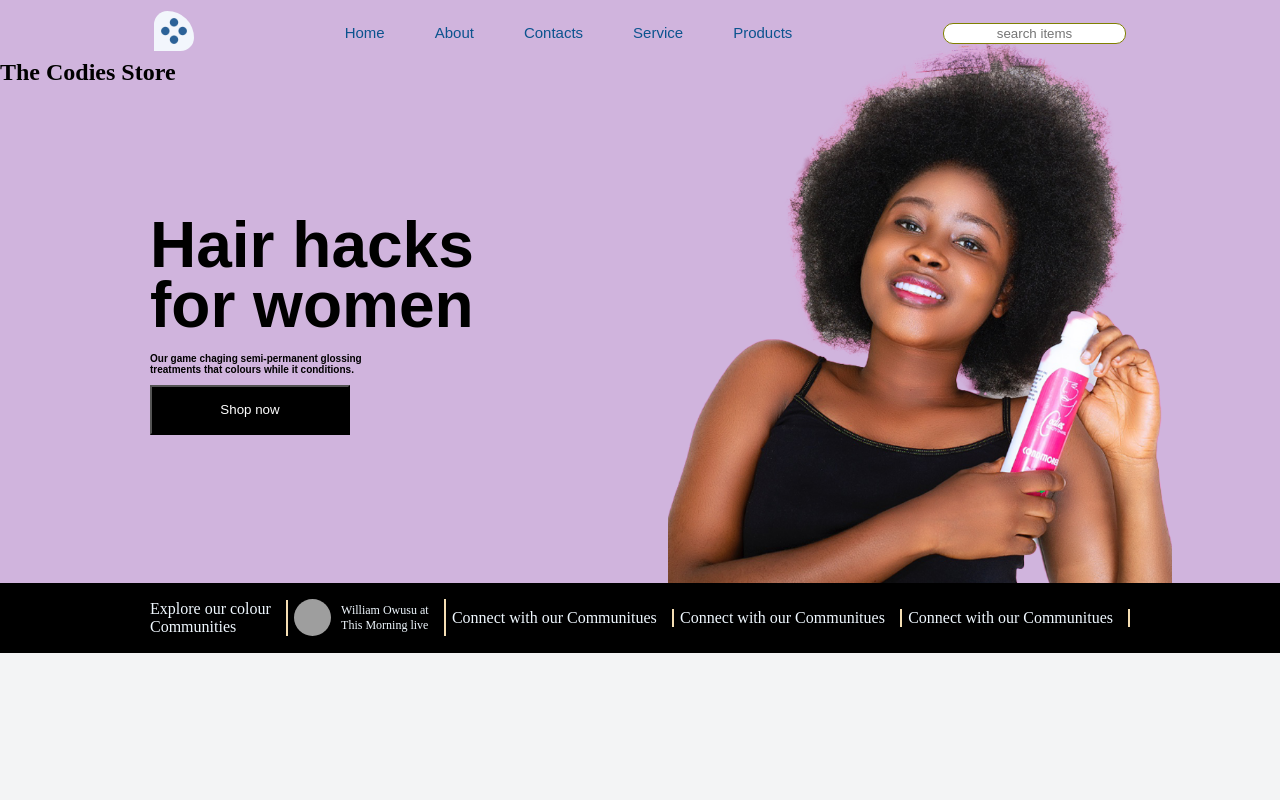
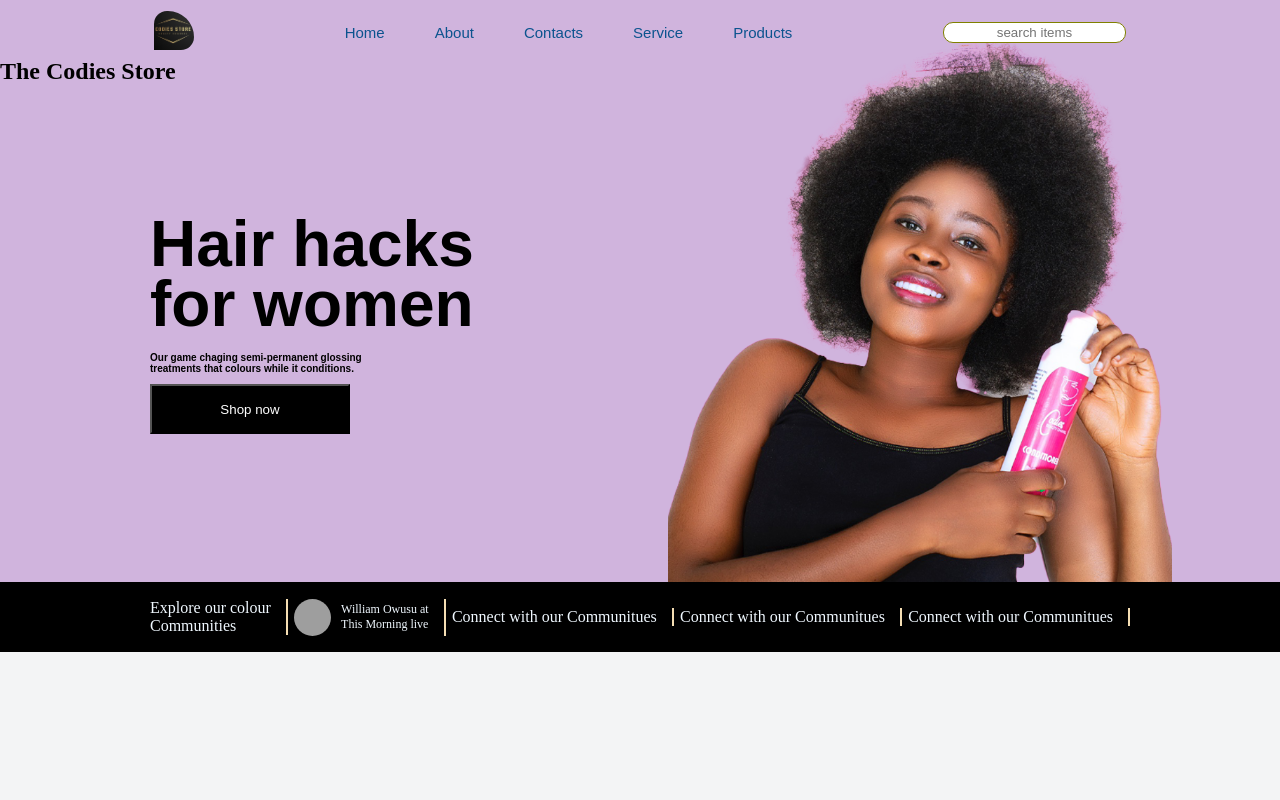
Before and after one commit to Saniflex-1/ReactJs, a React (Create React App) app: page / in a window 1280 px wide. Shown: the top 800 px of the page. Built offline with nearby package versions, Linux system fonts and the light colour scheme; grey boxes are pictures that could not be loaded.

Commit message:
Update nav.links.js

```diff
--- a/src/Components/nav.links.js
+++ b/src/Components/nav.links.js
@@ -11,7 +11,7 @@ function NavBar() {
       {
         <div className="nav">
           <div className="logo big">
-            <img src="./tog.gif" alt="log" />
+            <img src="./logo.png" alt="logo" />
           </div>
           <div className="logo small" onClick={toggle}>
             <img src="./tog.gif" alt="log" />
```
